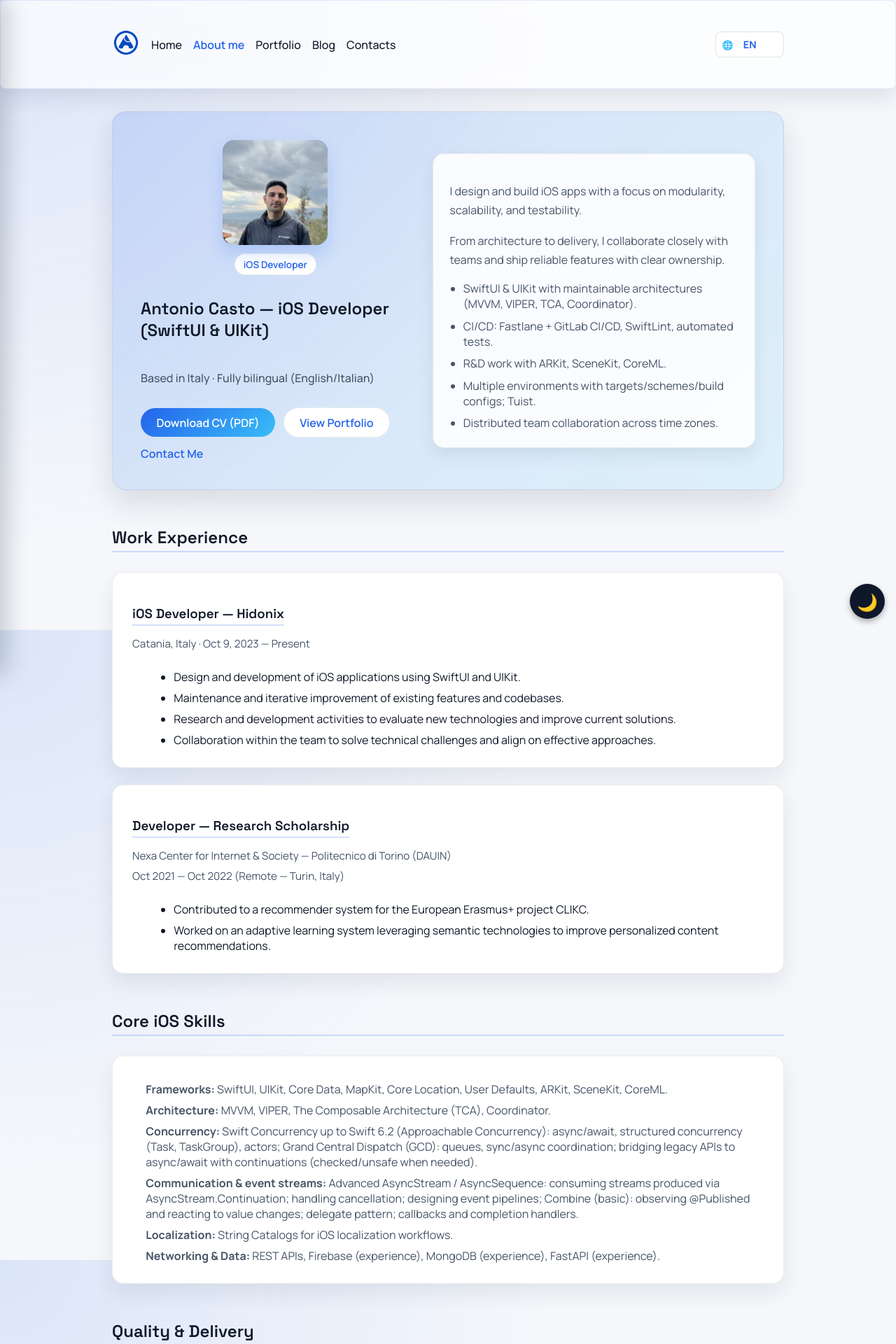
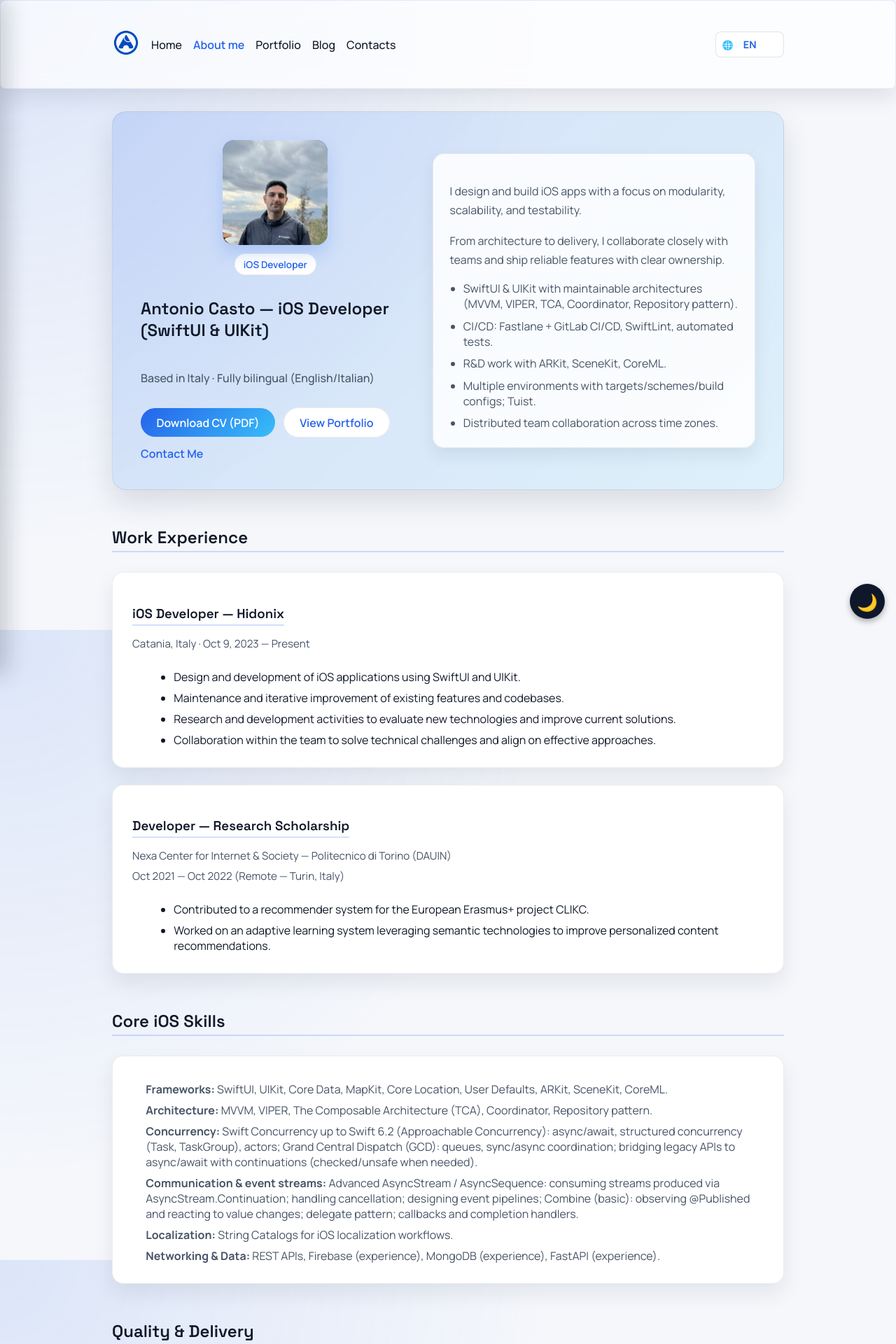
Before and after one commit to antoniocasto/acasto.dev, a Jekyll site: the page built from en/about.markdown, in a window 1280 px wide. Shown: the top 1920 px of the page at 70% size. Built offline with Jekyll 4.4.1, drawn with Linux system fonts in a browser that asks for light colours.

Commit message:
Add repository

```diff
--- a/_layouts/default.html
+++ b/_layouts/default.html
@@ -136,7 +136,7 @@
   </div>
 
   <!-- Main content area -->
-  <main class="container">
+  <main class="container{% if page.ref %} page-content--{{ page.ref }}{% endif %}">
     {{ content }}
   </main>
 
--- a/_sass/_nav.scss
+++ b/_sass/_nav.scss
@@ -1,12 +1,17 @@
+:root {
+  --nav-logo-size: 40px;
+  --nav-logo-gap: 1rem;
+}
+
 // Desktop Logo dimensions (visible on desktop)
 .desktop-logo .logo-img {
-  height: 40px;  // Adjust height as desired
+  height: var(--nav-logo-size);  // Adjust height as desired
   width: auto;
 }
 
 // Mobile Logo dimensions (visible on mobile, centered in nav-center)
 .mobile-logo .logo-img {
-  height: 40px;  // Adjust height for mobile if needed
+  height: var(--nav-logo-size);  // Adjust height for mobile if needed
   width: auto;
 }
 
@@ -192,7 +197,7 @@
 .nav-left {
   display: flex;
   align-items: center;
-  gap: 1rem;
+  gap: var(--nav-logo-gap);
 }
 
 // Desktop Logo (visible on desktop)
--- a/en/about.markdown
+++ b/en/about.markdown
@@ -25,7 +25,7 @@ permalink: "/en/about/"
     <p>I design and build iOS apps with a focus on modularity, scalability, and testability.</p>
     <p>From architecture to delivery, I collaborate closely with teams and ship reliable features with clear ownership.</p>
     <ul class="highlights-list">
-      <li>SwiftUI &amp; UIKit with maintainable architectures (MVVM, VIPER, TCA, Coordinator).</li>
+      <li>SwiftUI &amp; UIKit with maintainable architectures (MVVM, VIPER, TCA, Coordinator, Repository pattern).</li>
       <li>CI/CD: Fastlane + GitLab CI/CD, SwiftLint, automated tests.</li>
       <li>R&amp;D work with ARKit, SceneKit, CoreML.</li>
       <li>Multiple environments with targets/schemes/build configs; Tuist.</li>
@@ -68,7 +68,7 @@ permalink: "/en/about/"
   <div class="about-card">
     <ul class="skill-list">
       <li><strong>Frameworks:</strong> SwiftUI, UIKit, Core Data, MapKit, Core Location, User Defaults, ARKit, SceneKit, CoreML.</li>
-      <li><strong>Architecture:</strong> MVVM, VIPER, The Composable Architecture (TCA), Coordinator.</li>
+      <li><strong>Architecture:</strong> MVVM, VIPER, The Composable Architecture (TCA), Coordinator, Repository pattern.</li>
       <li><strong>Concurrency:</strong> Swift Concurrency up to Swift 6.2 (Approachable Concurrency): async/await, structured concurrency (Task, TaskGroup), actors; Grand Central Dispatch (GCD): queues, sync/async coordination; bridging legacy APIs to async/await with continuations (checked/unsafe when needed).</li>
       <li><strong>Communication &amp; event streams:</strong> Advanced AsyncStream / AsyncSequence: consuming streams produced via AsyncStream.Continuation; handling cancellation; designing event pipelines; Combine (basic): observing @Published and reacting to value changes; delegate pattern; callbacks and completion handlers.</li>
       <li><strong>Localization:</strong> String Catalogs for iOS localization workflows.</li>
--- a/it/about.markdown
+++ b/it/about.markdown
@@ -24,7 +24,7 @@ permalink: "/it/about/"
     <p>Progetto e sviluppo app iOS con focus su modularità, scalabilità e testabilità.</p>
     <p>Dall’architettura al delivery, collaboro con il team e porto in produzione funzionalità affidabili.</p>
     <ul class="highlights-list">
-      <li>SwiftUI &amp; UIKit con architetture manutenibili (MVVM, VIPER, TCA, Coordinator).</li>
+      <li>SwiftUI &amp; UIKit con architetture manutenibili (MVVM, VIPER, TCA, Coordinator, Repository pattern).</li>
       <li>CI/CD: Fastlane + GitLab CI/CD, SwiftLint, test automatizzati.</li>
       <li>R&amp;D con ARKit, SceneKit, CoreML.</li>
       <li>Ambienti multipli con target/scheme/build config; Tuist.</li>
@@ -67,7 +67,7 @@ permalink: "/it/about/"
   <div class="about-card">
     <ul class="skill-list">
       <li><strong>Framework:</strong> SwiftUI, UIKit, Core Data, MapKit, Core Location, User Defaults, ARKit, SceneKit, CoreML.</li>
-      <li><strong>Architettura:</strong> MVVM, VIPER, The Composable Architecture (TCA), Coordinator.</li>
+      <li><strong>Architettura:</strong> MVVM, VIPER, The Composable Architecture (TCA), Coordinator, Repository pattern.</li>
       <li><strong>Concorrenza:</strong> Swift Concurrency fino a Swift 6.2 (Approachable Concurrency): async/await, structured concurrency (Task, TaskGroup), actor; Grand Central Dispatch (GCD): code, coordinamento sync/async; bridge di API legacy verso async/await tramite continuations (checked/unsafe quando serve).</li>
       <li><strong>Comunicazione e flussi di eventi:</strong> AsyncStream / AsyncSequence avanzato: consumo di stream prodotti via AsyncStream.Continuation; gestione della cancellazione; progettazione di pipeline di eventi; Combine (base): osservazione di @Published e reazione ai cambiamenti di valore; pattern Delegate; callback e completion handler.</li>
       <li><strong>Localizzazione:</strong> String Catalogs per i flussi di localizzazione iOS.</li>
```
